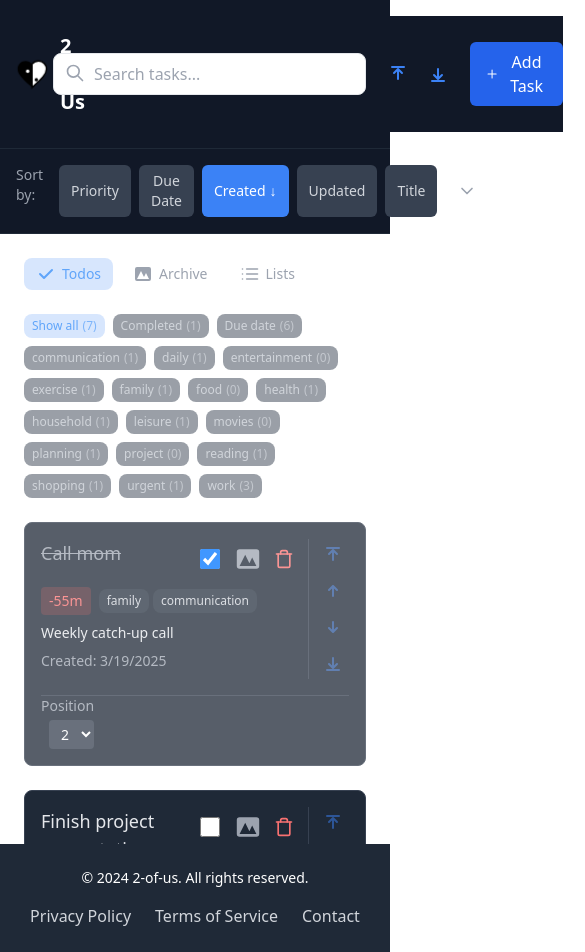
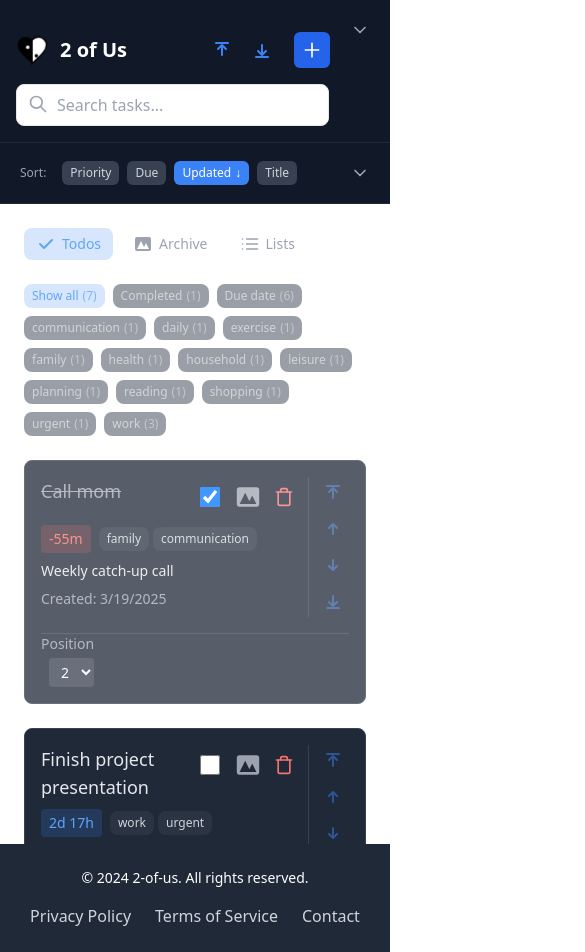
Before and after one commit to SebastianUdden/2-of-us, a React (Vite) app: page / in a window 390 px wide. Shown: the top 952 px of the page, 585 px wide, since content can reach past the window. Built offline with nearby package versions, Linux system fonts and the light colour scheme.

Commit message:
responsivity improvements, mobile tweaks

```diff
--- a/src/components/AddTaskButton.tsx
+++ b/src/components/AddTaskButton.tsx
@@ -14,7 +14,8 @@ const AddTaskButton = ({ onAddTask, totalTasks }: AddTaskButtonProps) => {
     <>
       <button
         onClick={() => setIsOpen(true)}
-        className="bg-blue-600 hover:bg-blue-700 text-white px-4 py-2 rounded-md flex items-center gap-2 transition-colors"
+        className="bg-blue-600 hover:bg-blue-700 text-white px-2 sm:px-4 py-2 rounded-md flex items-center gap-2 transition-colors"
+        aria-label="Add Task"
       >
         <svg
           className="w-5 h-5"
@@ -29,7 +30,7 @@ const AddTaskButton = ({ onAddTask, totalTasks }: AddTaskButtonProps) => {
             d="M12 4v16m8-8H4"
           />
         </svg>
-        <span>Add Task</span>
+        <span className="hidden sm:inline">Add Task</span>
       </button>
       <AddTaskPanel
         isOpen={isOpen}
--- a/src/components/Body.tsx
+++ b/src/components/Body.tsx
@@ -13,7 +13,7 @@ import { Task } from "../types/Task";
 import TaskCard from "./task-card/TaskCard";
 import { ViewToggle } from "./ViewToggle";
 
-type SortField = "priority" | "dueDate" | "createdAt" | "updatedAt" | "title";
+type SortField = "priority" | "dueDate" | "updatedAt" | "title";
 type SortDirection = "asc" | "desc";
 
 const Body = () => {
@@ -30,7 +30,7 @@ const Body = () => {
     taskId: string;
     newPosition: number;
   } | null>(null);
-  const [sortField, setSortField] = useState<SortField>("createdAt");
+  const [sortField, setSortField] = useState<SortField>("updatedAt");
   const [sortDirection, setSortDirection] = useState<SortDirection>("desc");
   const [isHeaderMinimized, setIsHeaderMinimized] = useState(false);
   const [isSortMinimized, setIsSortMinimized] = useState(false);
@@ -43,14 +43,16 @@ const Body = () => {
   const allLabels = Array.from(
     new Set(
       tasks
+        .filter((task) => !task.archived) // Only include labels from non-archived tasks
         .flatMap((task) => task.labels || [])
-        .concat(lists.flatMap((list) => list.labels || []))
     )
   ).sort();
 
   // Get task counts for each label
   const labelCounts = allLabels.reduce((acc, label) => {
-    acc[label] = tasks.filter((task) => task.labels?.includes(label)).length;
+    acc[label] = tasks.filter(
+      (task) => !task.archived && task.labels?.includes(label)
+    ).length;
     return acc;
   }, {} as Record<string, number>);
 
@@ -177,10 +179,25 @@ const Body = () => {
       const existingFilter = current.find(
         (f: LabelFilter) => f.label === label
       );
-      if (existingFilter) {
-        return current.filter((f: LabelFilter) => f.label !== label);
+
+      if (!existingFilter) {
+        // First click: Show only tasks with this label
+        return [...current, { label, state: LabelState.SHOW_ONLY }];
       }
-      return [...current, { label, state: LabelState.SHOW_ALL }];
+
+      if (existingFilter.state === LabelState.SHOW_ONLY) {
+        // Second click: Show tasks without this label
+        return current.map((f) =>
+          f.label === label ? { ...f, state: LabelState.SHOW_OTHERS } : f
+        );
+      }
+
+      if (existingFilter.state === LabelState.SHOW_OTHERS) {
+        // Third click: Remove filter
+        return current.filter((f) => f.label !== label);
+      }
+
+      return current;
     });
   };
 
@@ -335,8 +352,6 @@ const Body = () => {
           if (!a.dueDate) return 1;
           if (!b.dueDate) return -1;
           return multiplier * (a.dueDate.getTime() - b.dueDate.getTime());
-        case "createdAt":
-          return multiplier * (a.createdAt.getTime() - b.createdAt.getTime());
         case "updatedAt": {
           const aLatest =
             a.updates[a.updates.length - 1]?.updatedAt || a.createdAt;
@@ -362,7 +377,7 @@ const Body = () => {
   }) => (
     <button
       onClick={() => handleSort(field)}
-      className={`px-3 py-1.5 text-sm rounded-md transition-colors ${
+      className={`px-2 py-1 text-xs sm:text-sm rounded-md transition-colors ${
         sortField === field
           ? "bg-blue-500 text-white"
           : "bg-gray-700 text-gray-300 hover:bg-gray-600"
@@ -421,10 +436,10 @@ const Body = () => {
 
   return (
     <div className="flex flex-col h-screen">
-      <div className="sticky top-0 z-10 bg-gray-900 border-b border-gray-800">
+      <div className="bg-gray-900 border-b border-gray-800">
         {/* Header Section */}
         <div
-          className={`flex items-center justify-between ${
+          className={`flex items-start justify-between ${
             isHeaderMinimized ? "py-1" : "p-4"
           } transition-all duration-200`}
         >
@@ -452,7 +467,7 @@ const Body = () => {
         </div>
 
         {/* Sort Section */}
-        <div className="border-t border-gray-800 ">
+        <div className="border-t border-gray-800">
           <div
             className={`flex items-center justify-between ${
               isSortMinimized ? "py-1" : "p-4"
@@ -463,11 +478,12 @@ const Body = () => {
                 isSortMinimized ? "h-6 overflow-hidden opacity-0" : ""
               }`}
             >
-              <div className="flex gap-2">
-                <span className="text-sm text-gray-400 mr-2">Sort by:</span>
+              <div className="flex gap-2 overflow-x-auto max-w-[calc(100vw-2rem)] items-center ml-1">
+                <span className="text-xs sm:text-sm text-gray-400 mr-2 whitespace-nowrap">
+                  Sort:
+                </span>
                 <SortButton field="priority" label="Priority" />
-                <SortButton field="dueDate" label="Due Date" />
-                <SortButton field="createdAt" label="Created" />
+                <SortButton field="dueDate" label="Due" />
                 <SortButton field="updatedAt" label="Updated" />
                 <SortButton field="title" label="Title" />
               </div>
--- a/src/components/Header.tsx
+++ b/src/components/Header.tsx
@@ -1,5 +1,6 @@
 import AddTaskButton from "./AddTaskButton";
 import { ScrollButtons } from "./ScrollButtons";
+import SearchInput from "./SearchInput";
 import { Task } from "../types/Task";
 
 interface HeaderProps {
@@ -31,48 +32,11 @@ const Header = ({
           <h1 className="text-xl font-semibold text-white">2 of Us</h1>
         </div>
         <div className="flex items-center gap-4">
-          <div className="relative">
-            <input
-              type="text"
-              placeholder="Search tasks..."
-              value={searchQuery}
-              onChange={(e) => onSearchChange(e.target.value)}
-              className="pl-10 pr-10 py-2 border rounded-lg focus:outline-none focus:ring-2 focus:ring-blue-500 focus:border-transparent"
+          <div className=" hidden md:block">
+            <SearchInput
+              searchQuery={searchQuery}
+              onSearchChange={onSearchChange}
             />
-            <svg
-              className="absolute left-3 top-2.5 h-5 w-5 text-gray-400"
-              fill="none"
-              stroke="currentColor"
-              viewBox="0 0 24 24"
-            >
-              <path
-                strokeLinecap="round"
-                strokeLinejoin="round"
-                strokeWidth={2}
-                d="M21 21l-6-6m2-5a7 7 0 11-14 0 7 7 0 0114 0z"
-              />
-            </svg>
-            {searchQuery && (
-              <button
-                onClick={() => onSearchChange("")}
-                className="absolute right-3 top-2.5 text-gray-400 hover:text-gray-200 transition-colors"
-                aria-label="Clear search"
-              >
-                <svg
-                  className="h-5 w-5"
-                  fill="none"
-                  stroke="currentColor"
-                  viewBox="0 0 24 24"
-                >
-                  <path
-                    strokeLinecap="round"
-                    strokeLinejoin="round"
-                    strokeWidth={2}
-                    d="M6 18L18 6M6 6l12 12"
-                  />
-                </svg>
-              </button>
-            )}
           </div>
           <ScrollButtons
             onScrollToTop={onScrollToTop}
@@ -81,6 +45,12 @@ const Header = ({
           <AddTaskButton onAddTask={onAddTask} totalTasks={totalTasks} />
         </div>
       </div>
+      <div className="md:hidden">
+        <SearchInput
+          searchQuery={searchQuery}
+          onSearchChange={onSearchChange}
+        />
+      </div>
     </header>
   );
 };
--- /dev/null
+++ b/src/components/SearchInput.tsx
@@ -0,0 +1,54 @@
+interface SearchInputProps {
+  searchQuery: string;
+  onSearchChange: (query: string) => void;
+}
+
+const SearchInput = ({ searchQuery, onSearchChange }: SearchInputProps) => {
+  return (
+    <div className="relative">
+      <input
+        type="text"
+        placeholder="Search tasks..."
+        value={searchQuery}
+        onChange={(e) => onSearchChange(e.target.value)}
+        className="pl-10 pr-10 py-2 border rounded-lg focus:outline-none focus:ring-2 focus:ring-blue-500 focus:border-transparent"
+      />
+      <svg
+        className="absolute left-3 top-2.5 h-5 w-5 text-gray-400"
+        fill="none"
+        stroke="currentColor"
+        viewBox="0 0 24 24"
+      >
+        <path
+          strokeLinecap="round"
+          strokeLinejoin="round"
+          strokeWidth={2}
+          d="M21 21l-6-6m2-5a7 7 0 11-14 0 7 7 0 0114 0z"
+        />
+      </svg>
+      {searchQuery && (
+        <button
+          onClick={() => onSearchChange("")}
+          className="absolute right-3 top-2.5 text-gray-400 hover:text-gray-200 transition-colors"
+          aria-label="Clear search"
+        >
+          <svg
+            className="h-5 w-5"
+            fill="none"
+            stroke="currentColor"
+            viewBox="0 0 24 24"
+          >
+            <path
+              strokeLinecap="round"
+              strokeLinejoin="round"
+              strokeWidth={2}
+              d="M6 18L18 6M6 6l12 12"
+            />
+          </svg>
+        </button>
+      )}
+    </div>
+  );
+};
+
+export default SearchInput;
```
